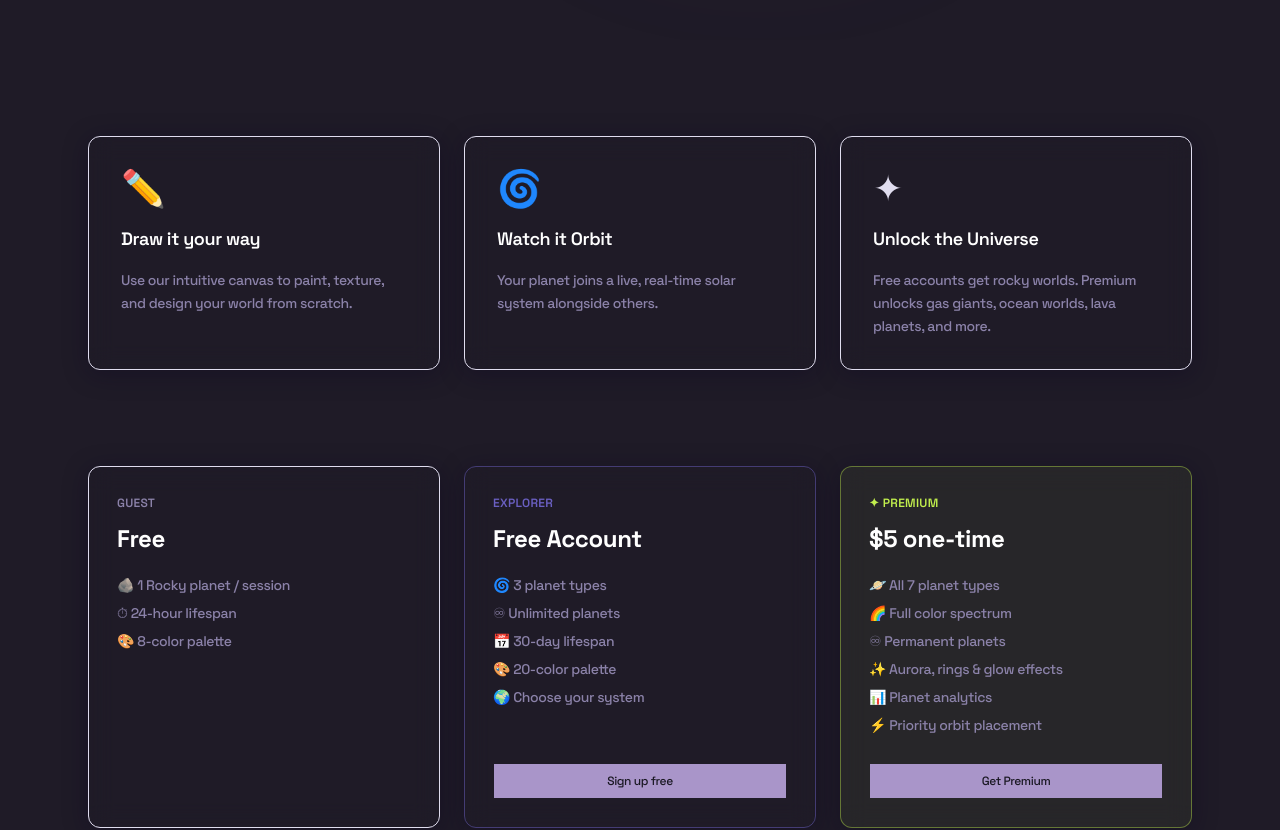
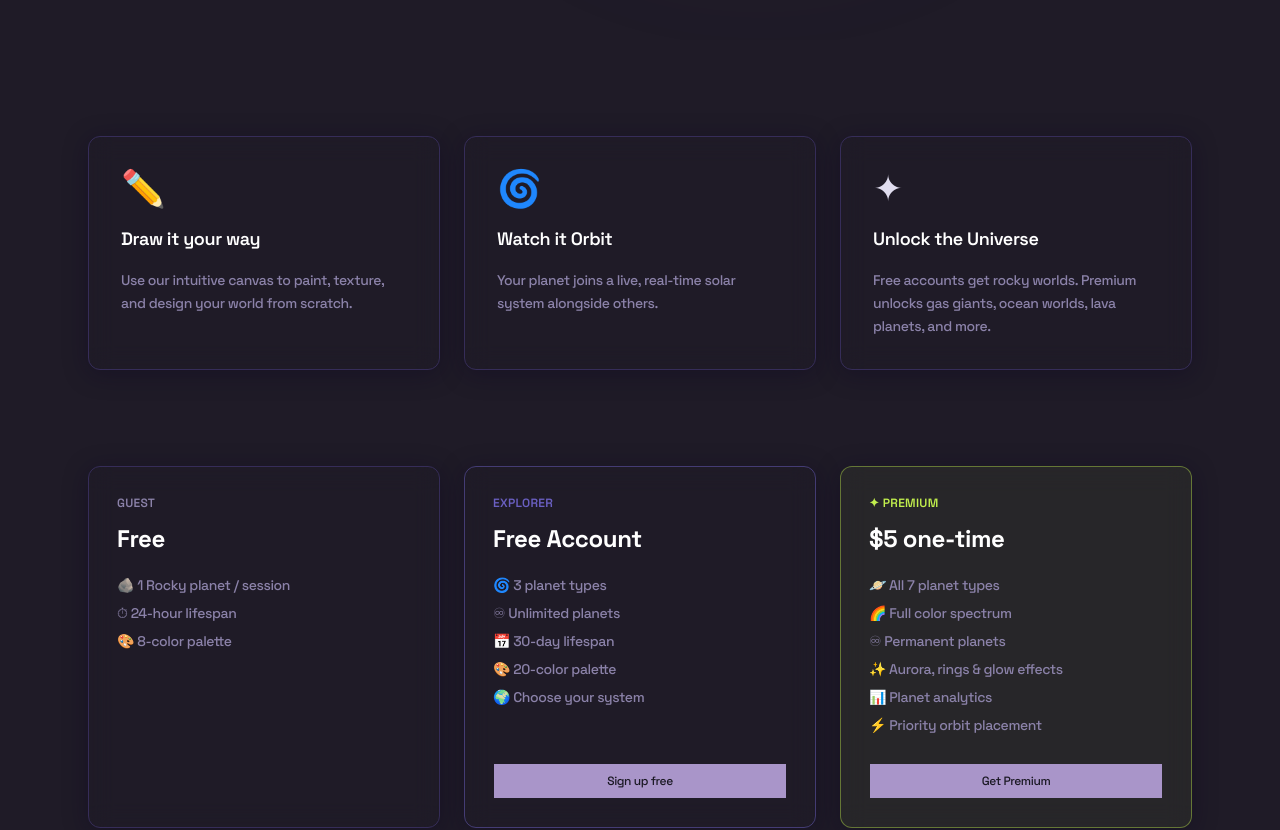
Before and after one commit to larayavrs/draw-a-planet, a Next.js app: page /en in a window 1280 px wide. Shown: the part 680-1510 px from the top of the page. Built offline with nearby package versions, Linux system fonts and the light colour scheme; no server answers.

Commit message:
fix: update border color in GlassCard component

```diff
--- a/src/components/layout/GlassCard.tsx
+++ b/src/components/layout/GlassCard.tsx
@@ -10,7 +10,7 @@ export function GlassCard({ children, className, hover }: GlassCardProps) {
   return (
     <div
       className={cn(
-        "rounded-xl border border-card-foreground bg-card-background/50 backdrop-blur-md",
+        "rounded-xl border border-border-purple bg-card-background/50 backdrop-blur-md",
         "shadow-[0_4px_24px_rgba(15,8,35,0.45)]",
         hover &&
           "transition-all duration-200 hover:shadow-[0_8px_40px_rgba(15,8,35,0.6)] hover:border-sentry-purple/50",
```
